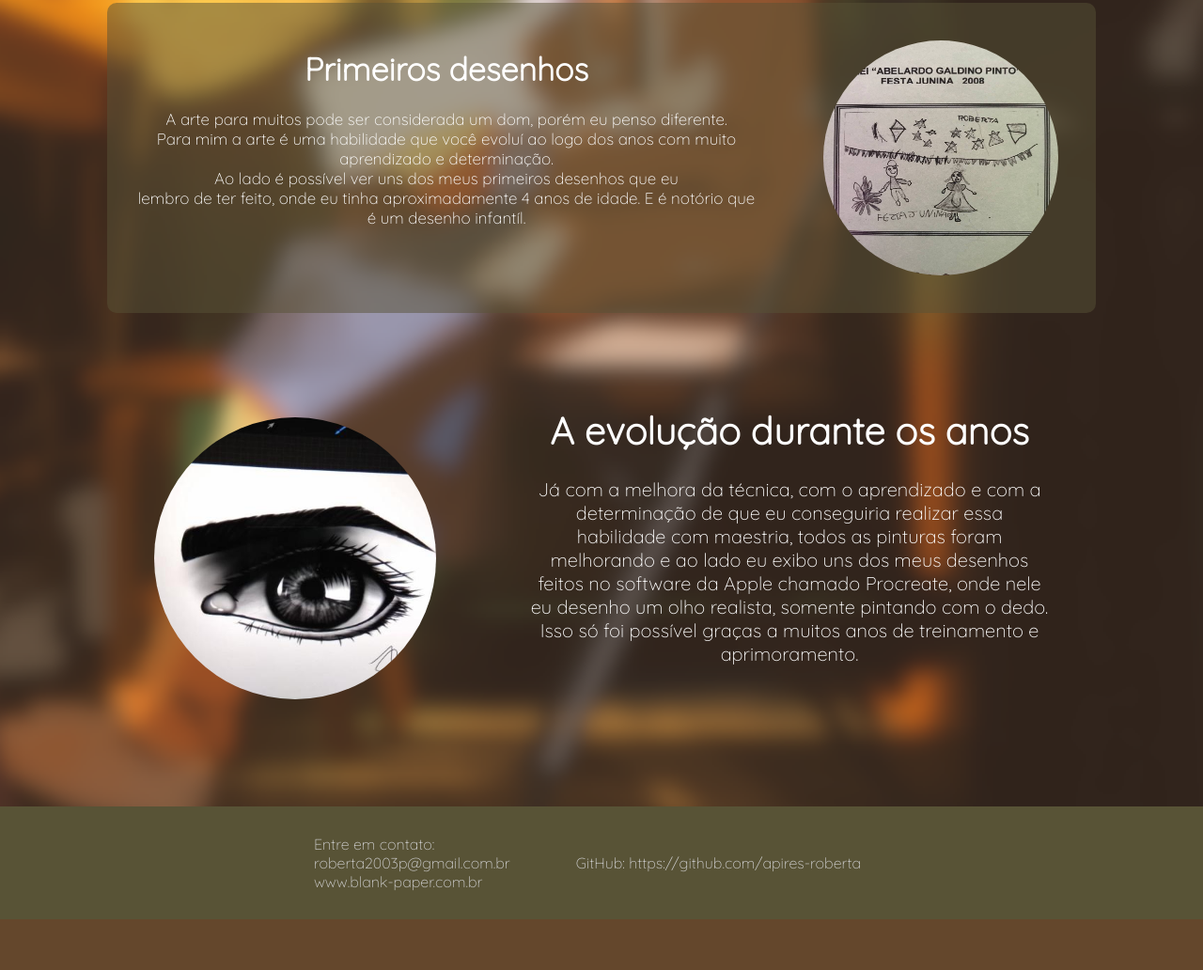
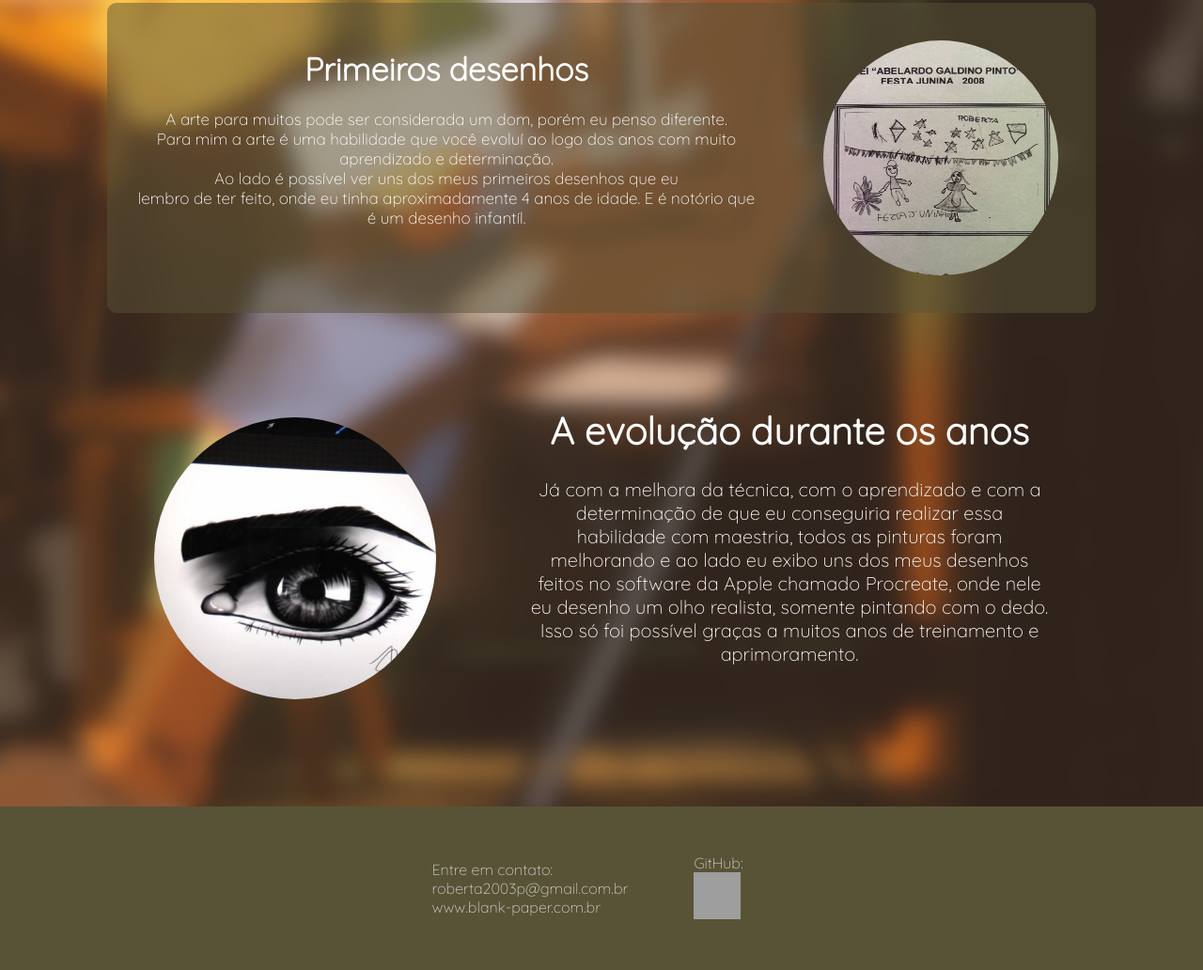
Before and after one commit to apires-roberta/blank-paper, a website: page API-projeto-site/public/about-me.html in a window 1280 px wide. Shown: the part 1050-2082 px from the top of the page at 94% size. Before the commit the page ends 2028 px from the top, so only its background shows below. Drawn offline with Linux system fonts and the light colour scheme; grey boxes are pictures that could not be loaded.

Commit message:
Adicionando github

```diff
--- a/API-projeto-site/public/about-me.html
+++ b/API-projeto-site/public/about-me.html
@@ -126,7 +126,8 @@
             www.blank-paper.com.br<br>
         </div>
         <div class="footer_text2">
-            GitHub: https://github.com/apires-roberta<br>
+            GitHub: <br> <a href="https://github.com/apires-roberta">
+                <img src="https://img.icons8.com/bubbles/2x/26e07f/github.png" width="50px" height="50px"></a><br>
         </div>
     </div>
     <!-- Fim Footer -->
```
Also changed, not shown: API-projeto-site/public/admin-page.html (+2 -1 lines), API-projeto-site/public/cadastro.html (+2 -1 lines), API-projeto-site/public/contact.html (+2 -1 lines), API-projeto-site/public/login.html (+2 -1 lines), API-projeto-site/public/my-works.html (+2 -1 lines), documentacao/print_ml.PNG, 3 other files.
